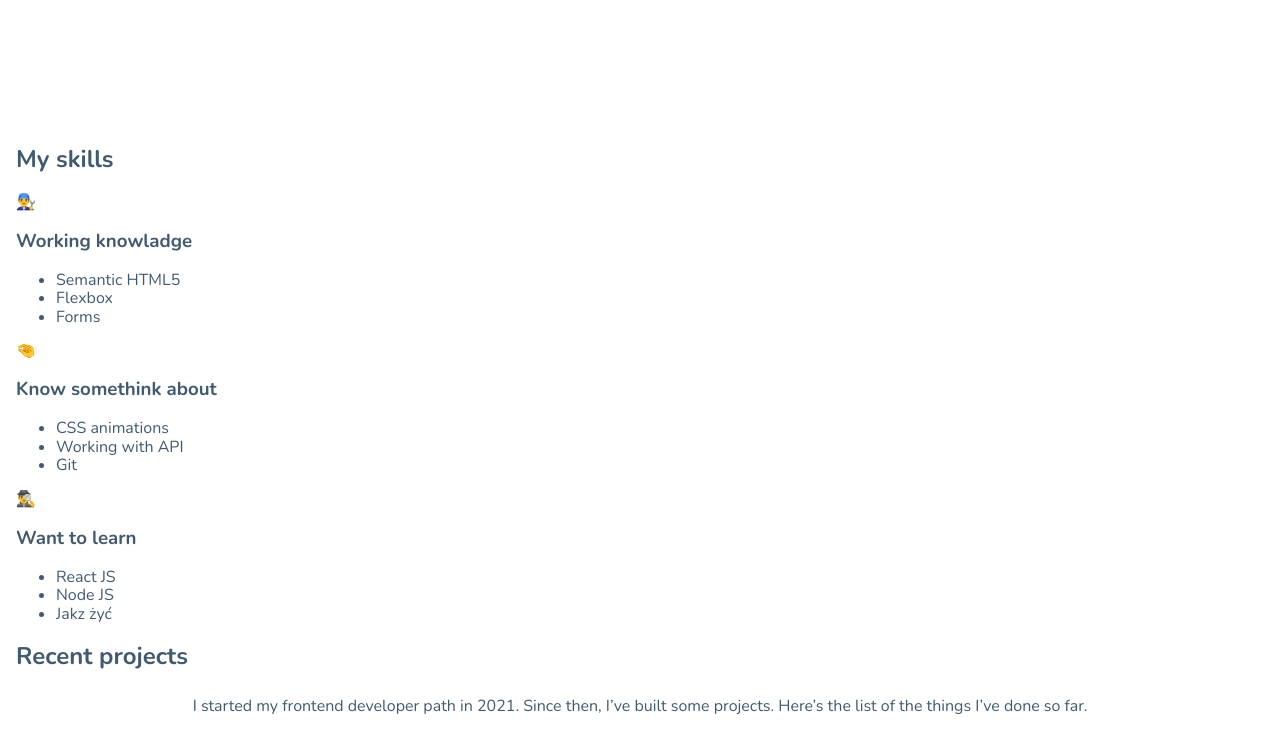
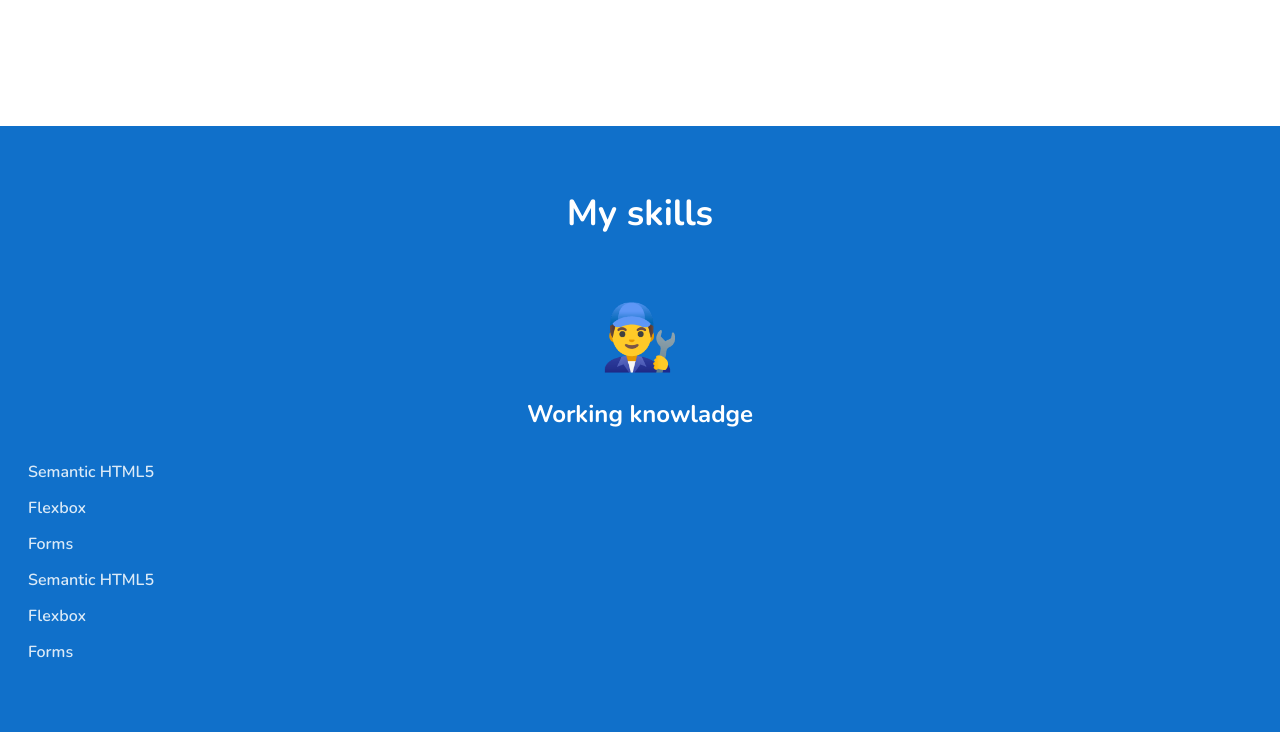
Before and after one commit to tomekgasowski/tomekgasowski.github.io, a website built with webpack: page src/pages/index.html in a window 1280 px wide. Shown: the part 690-1422 px from the top of the page. Built offline with nearby package versions, Linux system fonts and the light colour scheme.

Commit message:
skills scss, headings, emoji and lists

```diff
--- a/src/pages/index.html
+++ b/src/pages/index.html
@@ -146,20 +146,28 @@
   </head>
   <body>
     <main class="main">
-
       <section class="hero">
-        <img src="/src/assets/img/pies.jpg" alt="Tomek's image" class="hero__image" />
+        <img
+          src="/src/assets/img/pies.jpg"
+          alt="Tomek's image"
+          class="hero__image"
+        />
         <h1 class="hero__heading">
           My name is Tomek and I’m an aspiring
           <span class="hero__heading--special">Frontend developer</span> and a
           professional bass player.
         </h1>
         <p class="hero__description description">
-          You might be interested in checking the list of <a href="#skills" class="hero__description--link">my skills</a>. Don’t
-          forget to have a glimpse at <a class="hero__description--link" href="#projects">my projects</a>. Currently I’m looking for a
-          new challenges so if you have one - <a class="hero__description--link" href="#contact">contact me</a>.
+          You might be interested in checking the list of
+          <a href="#skills" class="hero__description--link">my skills</a>. Don’t
+          forget to have a glimpse at
+          <a class="hero__description--link" href="#projects">my projects</a>.
+          Currently I’m looking for a new challenges so if you have one -
+          <a class="hero__description--link" href="#contact">contact me</a>.
         </p>
-        <a href="#" class="hero__contact mail-link">tomekgasowski93@gmail.com</a>
+        <a href="#" class="hero__contact mail-link"
+          >tomekgasowski93@gmail.com</a
+        >
       </section>
 
       <section class="skills" id="skills">
@@ -169,6 +177,9 @@
           <span class="skills-list__emoji">👨‍🔧</span>
           <h3 class="skills-list__header">Working knowladge</h3>
           <ul class="list">
+            <li class="list__element">Semantic HTML5</li>
+            <li class="list__element">Flexbox</li>
+            <li class="list__element">Forms</li>
             <li class="list__element">Semantic HTML5</li>
             <li class="list__element">Flexbox</li>
             <li class="list__element">Forms</li>
@@ -182,6 +193,9 @@
             <li class="list__element">CSS animations</li>
             <li class="list__element">Working with API</li>
             <li class="list__element">Git</li>
+            <li class="list__element">CSS animations</li>
+            <li class="list__element">Working with API</li>
+            <li class="list__element">Git</li>
           </ul>
         </article>
 
@@ -191,14 +205,20 @@
           <ul class="list">
             <li class="list__element">React JS</li>
             <li class="list__element">Node JS</li>
-            <li class="list__element">Jakz żyć</li>
+            <li class="list__element">Jak żyć</li>
+            <li class="list__element">React JS</li>
+            <li class="list__element">Node JS</li>
+            <li class="list__element">Jak żyć</li>
           </ul>
         </article>
       </section>
 
       <section class="my-projects" id="projects">
         <h2 class="my-projects__heading heading">Recent projects</h2>
-        <p class="my-projects__description description">I started my frontend developer path in 2021. Since then, I’ve built some projects. Here’s the list of the things I’ve done so far.</p>
+        <p class="my-projects__description description">
+          I started my frontend developer path in 2021. Since then, I’ve built
+          some projects. Here’s the list of the things I’ve done so far.
+        </p>
         <div class="my-projects__grid test">
           <article class="project">
             <div class="top-border">
@@ -210,10 +230,13 @@
               <p class="project__name--js">kiełbasa to życie</p>
 
               <p class="project__description">description</p>
-              <p class="project__description--js">podlasie to najlepsze miejsce do jedzenia kiełbasy. długi opis musi być, żeby sprawdzić</p>
+              <p class="project__description--js">
+                podlasie to najlepsze miejsce do jedzenia kiełbasy. długi opis
+                musi być, żeby sprawdzić
+              </p>
 
               <p class="project__demo">demo:</p>
-              <a  href="#" class="project__demo--js">see here</a>
+              <a href="#" class="project__demo--js">see here</a>
 
               <p class="project__url">github</p>
               <a href="#" class="project__url--js">source code</a>
@@ -224,13 +247,17 @@
 
       <section class="contact" id="contact">
         <h2 class="contact__heading heading">Contact me</h2>
-        <p class="contact__description description">I’m open for new opportunities. If you have one for me we should talk!</p>
+        <p class="contact__description description">
+          I’m open for new opportunities. If you have one for me we should talk!
+        </p>
         <div class="icons">
           <img src="#" alt="github icon" class="icons__icon" />
           <img src="#" alt="insta icon" class="icons__icon" />
           <img src="#" alt="facebook icon" class="icons__icon" />
         </div>
-        <a href="#" class="contact__contact mail-link">tomekgasowski93@gmail.com</a>
+        <a href="#" class="contact__contact mail-link"
+          >tomekgasowski93@gmail.com</a
+        >
       </section>
     </main>
   </body>
--- a/src/scss/main.scss
+++ b/src/scss/main.scss
@@ -1,12 +1,12 @@
 @import "~normalize.css";
 
 @import "modules/hero.scss";
+@import "modules/skills.scss";
+
 @import url('https://fonts.googleapis.com/css2?family=Nunito:wght@300;600;700&display=swap');
 
 .main {
-  background: #FFF;
   color: rgba(66, 90, 112, 1);
-  padding: 16px;
   font-family: 'Nunito', sans-serif;
 }
 
@@ -16,6 +16,13 @@
   font-size: 16px;
   line-height: 32px;
   text-align: center;
+}
+
+.heading {
+  font-size: 36px;
+  font-weight: 700;
+  text-align: center;
+  line-height: 48px;
 }
 
 .mail-link {
--- a/src/scss/modules/hero.scss
+++ b/src/scss/modules/hero.scss
@@ -1,5 +1,5 @@
 .hero {
-
+    padding: 16px 16px 0 16px;
     height: 100vh;
     display: flex;
     flex-direction: column;
--- a/src/scss/modules/skills.scss
+++ b/src/scss/modules/skills.scss
@@ -0,0 +1,45 @@
+.skills {
+    background-color: #1070CA;
+    padding: 16px;
+    color: #FFF;
+    &__heading {
+        color: #FFF;
+        margin: 48px auto 64px;
+    }
+}
+
+.skills-list {
+    display: flex;
+    flex-direction: column;
+    align-items: center;
+    &__emoji {
+        font-size: 64px;
+        margin-bottom: 16px;
+    }
+    &__header {
+        color: #FFF;
+        font-size: 24px;
+        font-weight: 700;
+        line-height: 44px;
+        margin: 0;
+        margin-bottom: 24px;
+    }
+}
+
+.list {
+    margin: 0;
+    list-style: none;
+    text-align: left;
+    padding-inline-start: 0px;
+    padding-left: 24px;
+    width: 100%;
+    margin-bottom: 60px;
+    &__element {
+        color: #DBEAF7;
+        font-size: 16px;
+        font-weight: 600;
+        line-height: 24px;
+        margin-bottom: 12px;
+
+    }
+}
```
